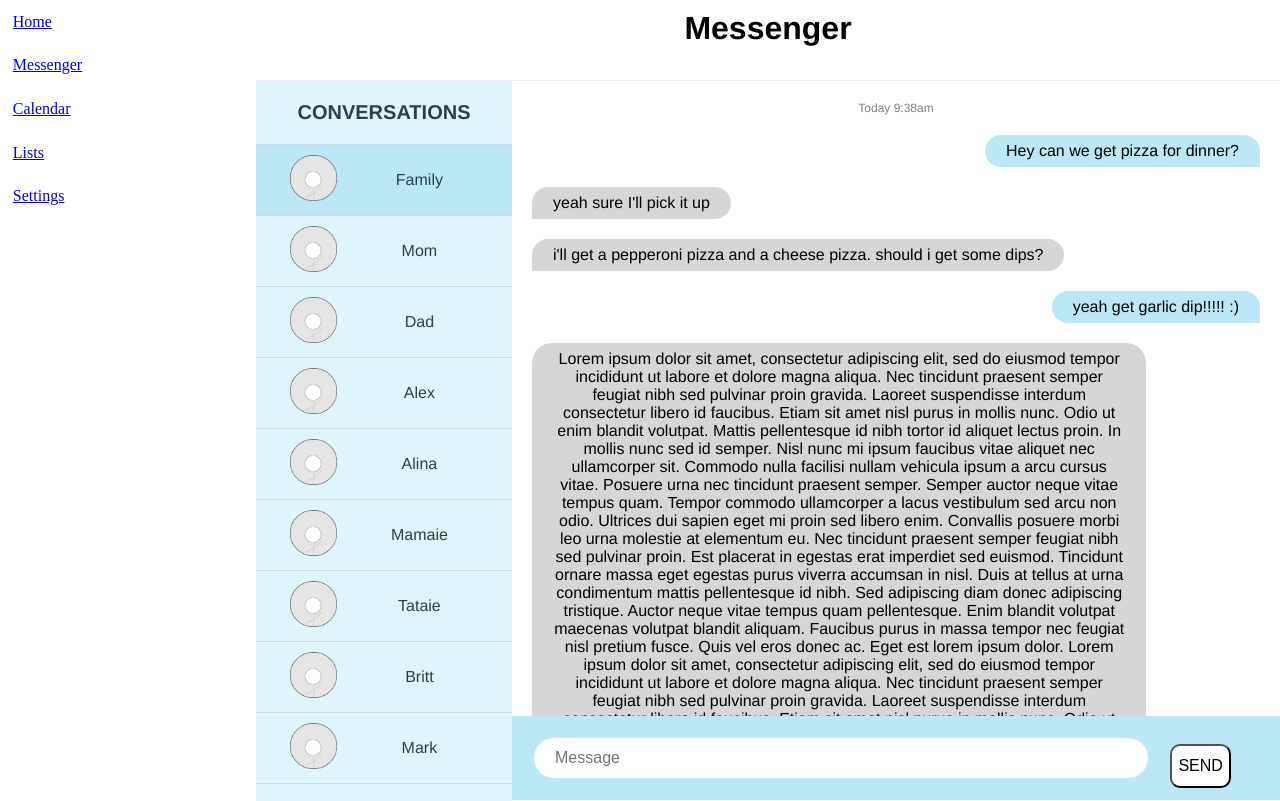
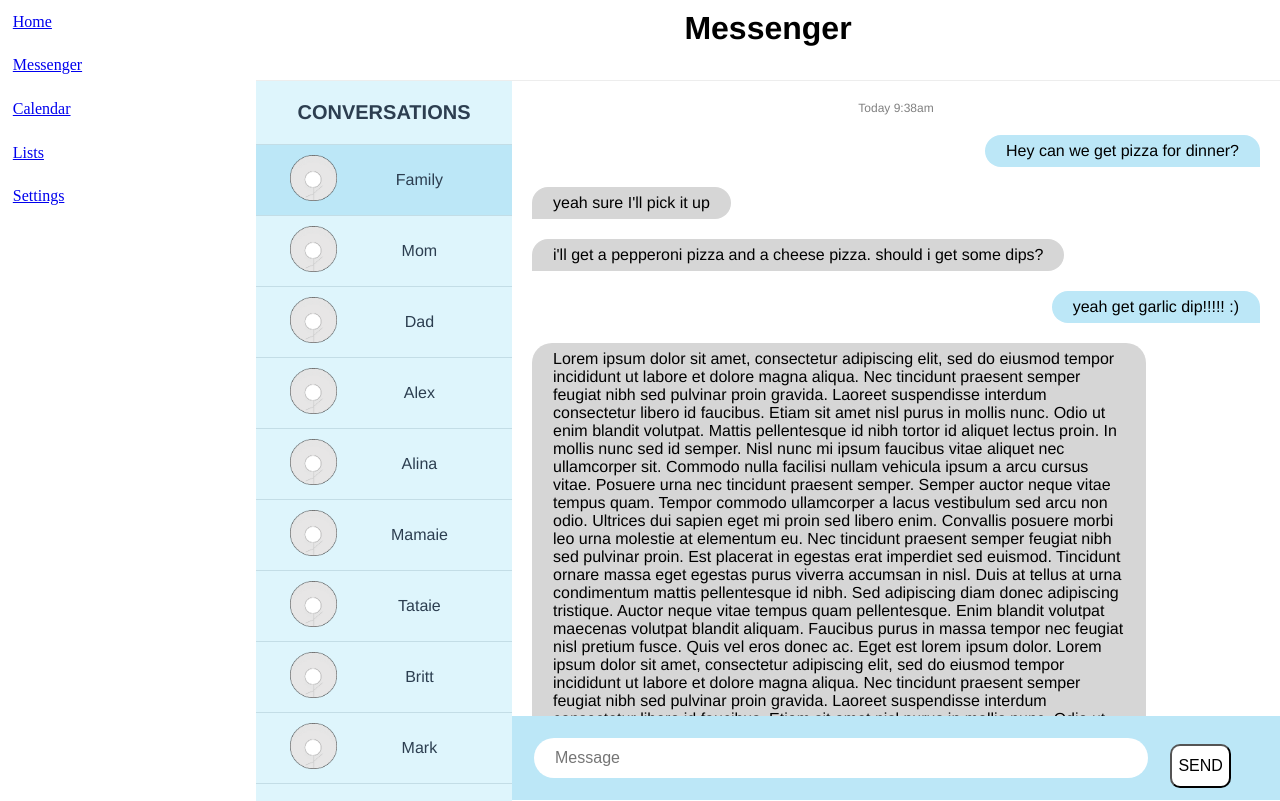
Before and after one commit to MarkRobitaille/HCI-Project, a Vue app in the folder hci-project/: page /#/messenger in a window 1280 px wide. Built offline with nearby package versions, Linux system fonts and the light colour scheme.

Commit message:
aligned text in message bubbles

```diff
--- a/hci-project/src/components/Messenger.vue
+++ b/hci-project/src/components/Messenger.vue
@@ -227,6 +227,7 @@ export default {
     margin-right: 20px;
     color: #000;
     word-wrap: break-word;
+    text-align: right;
 
   }
 
@@ -249,6 +250,7 @@ export default {
     padding: 6px 20px;
     color: #000;
     word-wrap: break-word;
+    text-align: left;
 
   }
 
```
